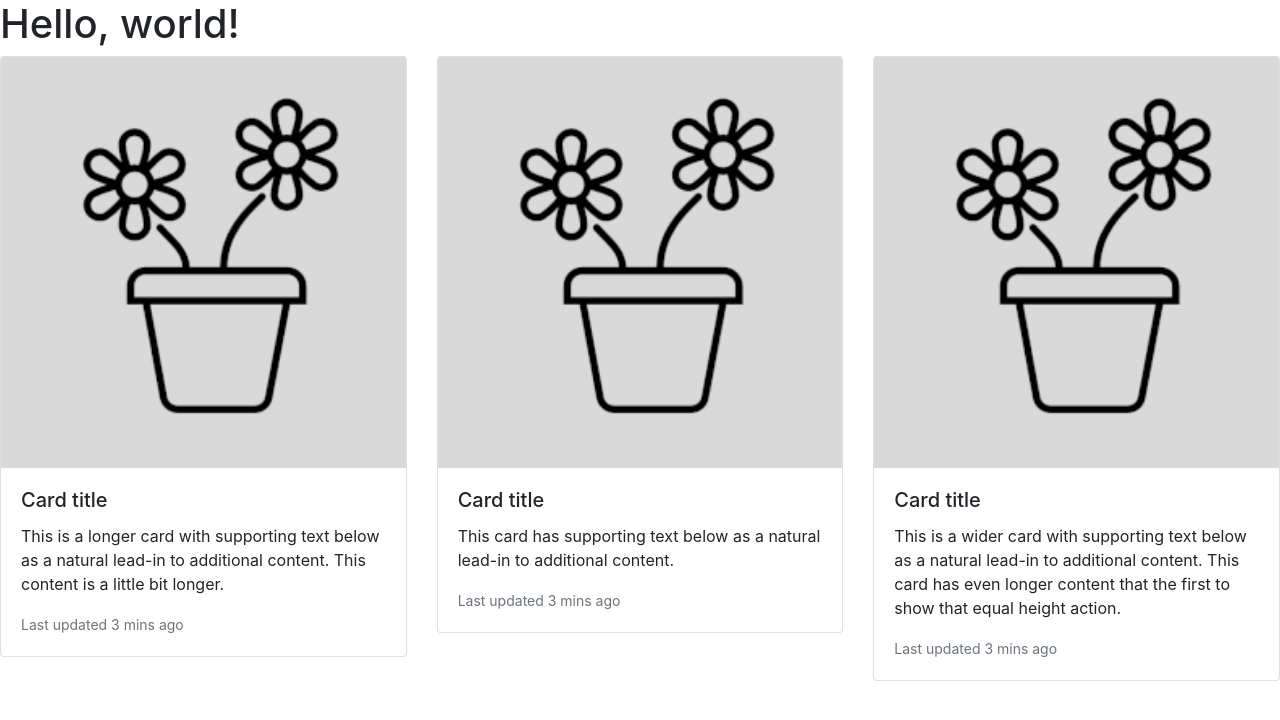
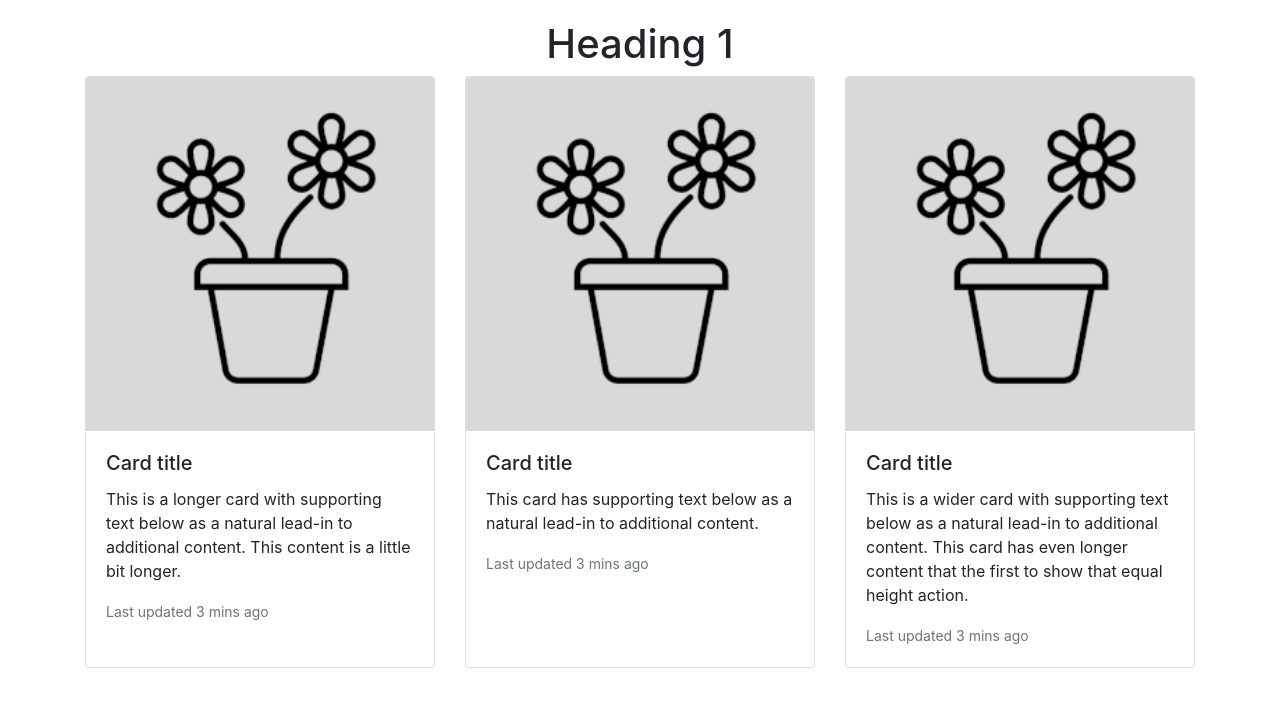
Before and after one commit to TomaszKoniecznyIT/CodeSpace, a plain HTML site: page StarterTemplate/card.html in a window 1280 px wide. Drawn offline with nearby package versions, Linux system fonts and the light colour scheme.

Commit message:
container

```diff
--- a/StarterTemplate/card.html
+++ b/StarterTemplate/card.html
@@ -17,10 +17,15 @@
     />
 
     <title>Hello, world!</title>
+
+    <style>
+      .main {
+        padding-top: 20px;
+        padding-bottom: 20px;
+      }
+    </style>
   </head>
   <body>
-    <h1>Hello, world!</h1>
-
     <!-- Optional JavaScript; choose one of the two! -->
 
     <!-- Option 1: jQuery and Bootstrap Bundle (includes Popper) -->
@@ -43,8 +48,8 @@
     -->
 
     <section class="main">
-      <div class="row">
-        <div class="col-4">
+      <div class="container">
+        <h1 class="text-center">Heading 1</h1>
         <div class="card-deck">
           <div class="card">
             <img
@@ -64,11 +69,7 @@
               </p>
             </div>
           </div>
-          </div>
-        </div>
 
-        <div class="col-4">
-          <div class="card-deck">
           <div class="card">
             <img
               src="images/card-placeholder.PNG"
@@ -86,11 +87,7 @@
               </p>
             </div>
           </div>
-          </div>
-        </div>
 
-        <div class="col-4">
-          <div class="card-deck">
           <div class="card">
             <img
               src="images/card-placeholder.PNG"
@@ -101,8 +98,8 @@
               <h5 class="card-title">Card title</h5>
               <p class="card-text">
                 This is a wider card with supporting text below as a natural
-                  lead-in to additional content. This card has even longer
-                  content that the first to show that equal height action.
+                lead-in to additional content. This card has even longer content
+                that the first to show that equal height action.
               </p>
               <p class="card-text">
                 <small class="text-muted">Last updated 3 mins ago</small>
@@ -111,7 +108,6 @@
           </div>
         </div>
       </div>
-      </div>
     </section>
   </body>
 </html>
```
Lines whose indentation alone changed are shown as unchanged.
